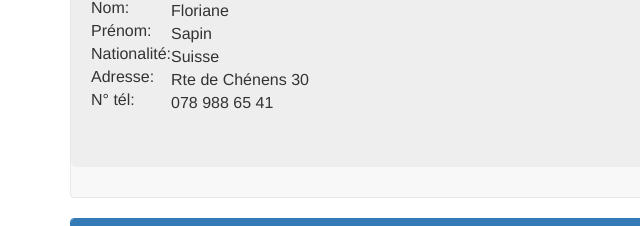
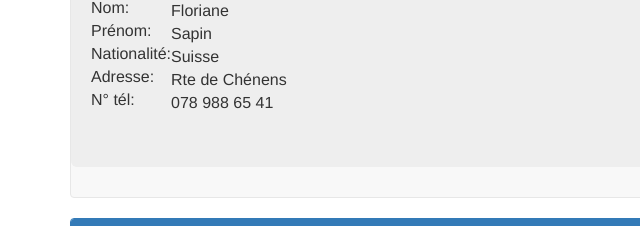
Before and after one commit to florianesapin/monCV, a website: page app/index.html in a window 1280 px wide. Shown: the part 159-385 px from the top of the page, 0-640 px from the left. Drawn offline with nearby package versions, Linux system fonts and the light colour scheme; files that its build step writes are made by us from their sources; files whose address does not match are found by name.

Commit message:
supp numéro adresse

```diff
--- a/app/index.html
+++ b/app/index.html
@@ -49,7 +49,7 @@
 						<td><label><p>Nationalité: </p></label></td> <td><p>Suisse</p></td>
 						</tr>
 						<tr>
-						<td><label><p>Adresse: </p></label></td> <td><p>Rte de Chénens 30</p></td>
+						<td><label><p>Adresse: </p></label></td> <td><p>Rte de Chénens </p></td>
 						</tr>
 						<tr>
 						<td><label><p>N° tél: </p></label></td> <td><p>078 988 65 41</p></td>
```
